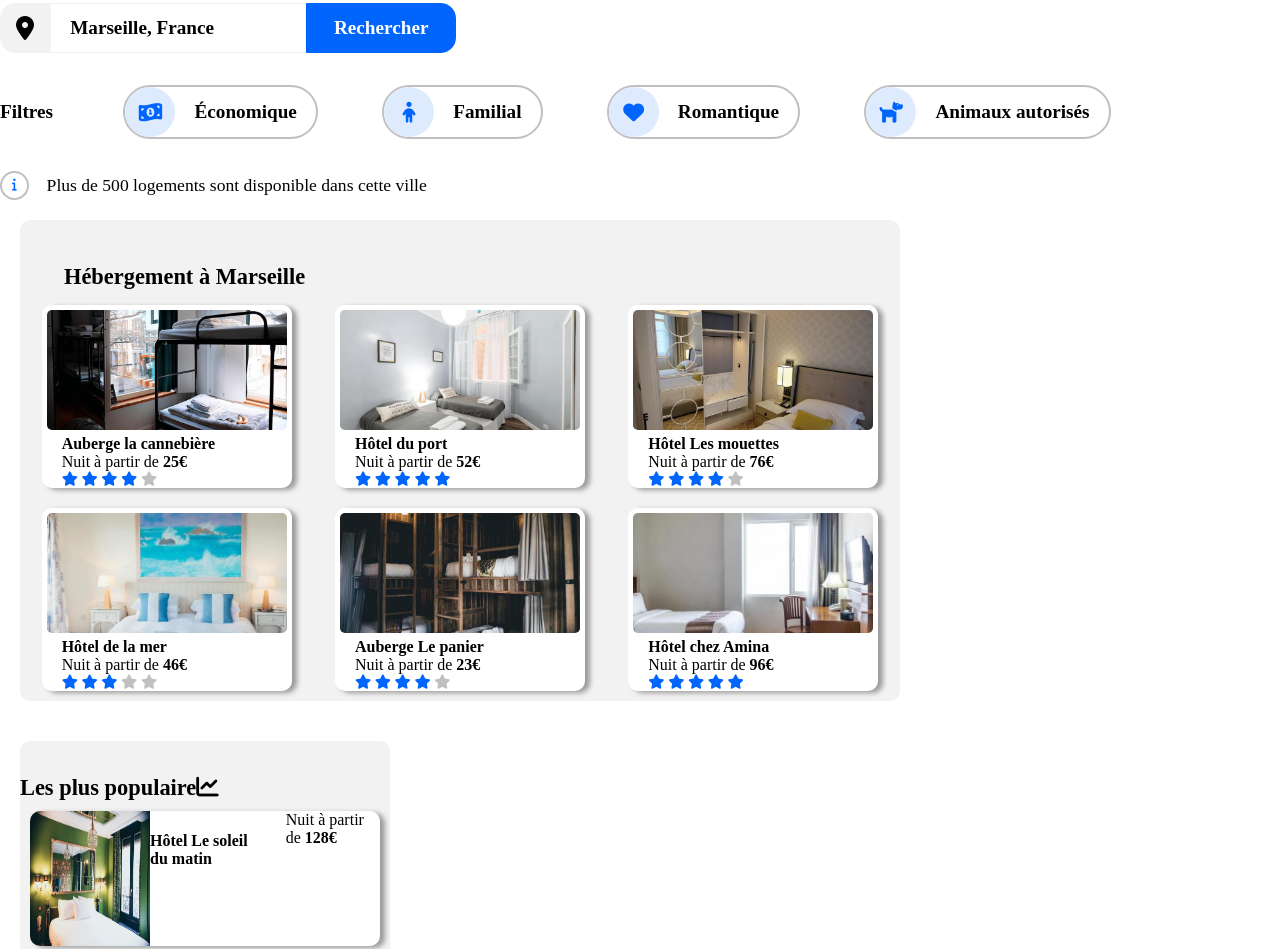
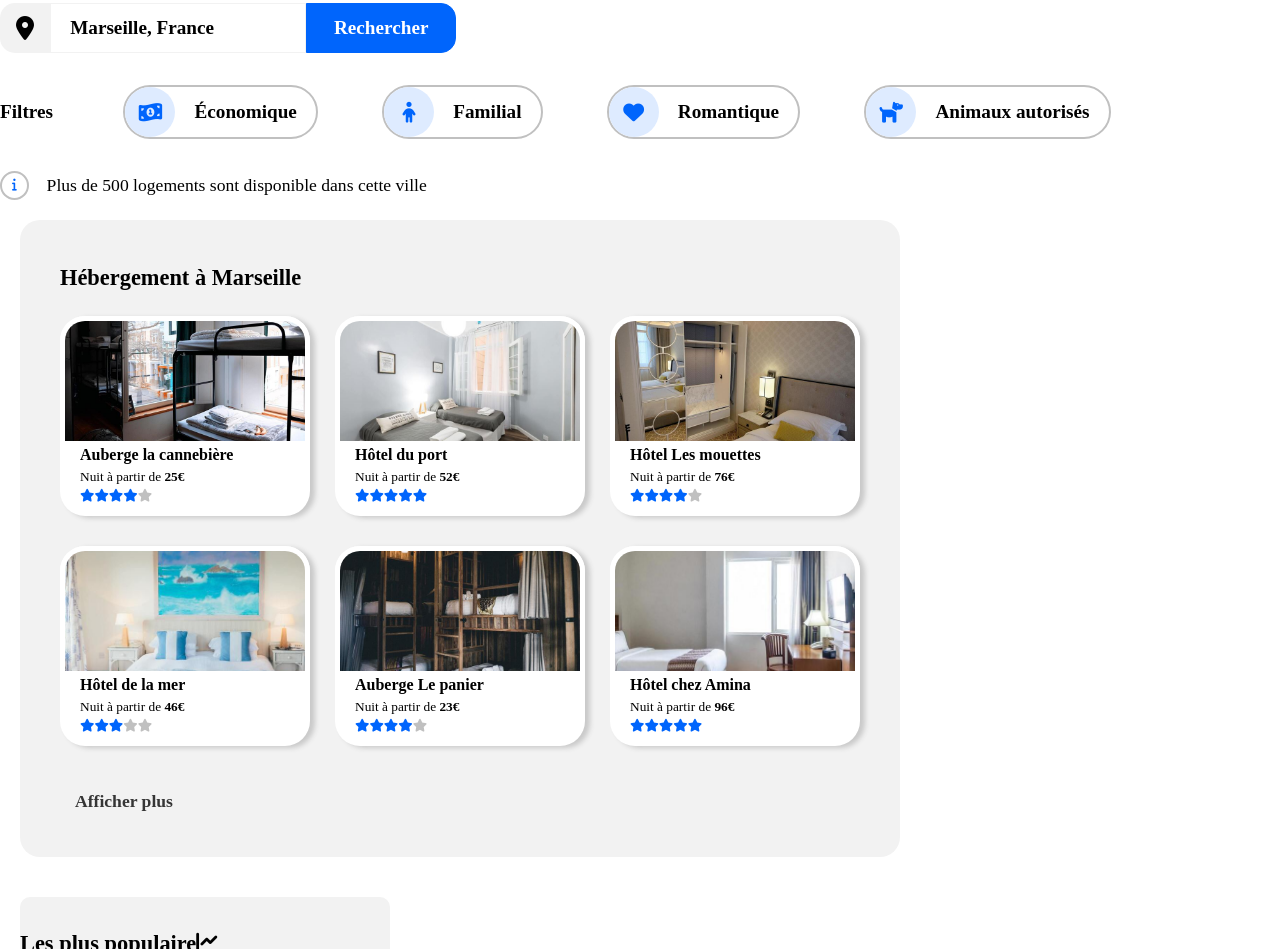
Before and after one commit to FusFendragon/LoicChevallier_2_14012021, a plain HTML site: page index.html in a window 1280 px wide. Shown: the part 183-1132 px from the top of the page. Drawn offline with Linux system fonts and the light colour scheme; a web font is replaced by a local one.

Commit message:
Ajust article id="result-filter"

```diff
--- a/index.html
+++ b/index.html
@@ -36,24 +36,30 @@
 				<div id="filter-key">
 					<p>Filtres</p>
 					<div class="filter-button">
-						<i class="fas fa-money-bill-wave-alt key-icon"></i><p>Économique</p>
+						<i class="fas fa-money-bill-wave-alt key-icon"></i>
+						<p>Économique</p>
 					</div>
 					<div class="filter-button">
-						<i class="fas fa-child key-icon"></i><p>Familial</p>
+						<i class="fas fa-child key-icon"></i>
+						<p>Familial</p>
 					</div>
 					<div class="filter-button">
-						<i class="fas fa-heart key-icon"></i><p>Romantique</p>
+						<i class="fas fa-heart key-icon"></i>
+						<p>Romantique</p>
 					</div>
 					<div class="filter-button">
-						<i class="fas fa-dog key-icon"></i><p>Animaux autorisés</p>
+						<i class="fas fa-dog key-icon"></i>
+						<p>Animaux autorisés</p>
 					</div>
 				</div>
 				<div id="info-filter">
-					<i class="fas fa-info info-filter"></i><p>Plus de 500 logements sont disponible dans cette ville</p>
+					<i class="fas fa-info info-filter"></i>
+					<p>Plus de 500 logements sont disponible dans cette ville</p>
 				</div>
 			</section>
 			<section id="lodging">
 				<article id="result-filter">
+					<div id="bloc-lodging">
 						<h2 id="go-lodging">Hébergement à Marseille</h2>
 						<div class="ad-lodging">
 							<img src="images/hebergements/4_small/marcus-loke-WQJvWU_HZFo-unsplash.jpg" alt="Auberge la cannebière" />
@@ -127,6 +133,8 @@
 								<i class="fa fa-star" aria-hidden="true"></i>
 							</div>
 						</div>
+						<a href="#view-more" id="view-more">Afficher plus</a>
+					</div>
 				</article>
 				<aside id="result-popular">
 					<h2>Les plus populaire<i class="fas fa-chart-line"></i></h2>
--- a/style.css
+++ b/style.css
@@ -47,13 +47,14 @@ header {
 	text-decoration: none;
 	padding: 2.1em 1.5em 2.1em 1.5em;
 	font-size: 1em;
-	font-weight: bold;
+	font-weight: 500;
 }
 .menu-tab a {
 	border-top: 5px solid #0065fc00;
 }
 .text-menu-tab.sign {
 	color: #0065fc;
+	font-weight: 700;
 }
 .menu-tab a:hover {
 	color: #0065fc;
@@ -168,31 +169,61 @@ h3 {
 
 /*result bloc*/
 
+#result-filter {
+	background-color: #f2f2f2;
+	display: flex;
+	flex-wrap: wrap;
+	width: auto;
+	height: auto;
+	border-radius: 20px;
+	margin: 20px 20px 20px 20px;
+	max-width: 880px;
+}
+#result-filter h2 {
+	width: 100%;
+	margin: 0px 0px 25px 0px;
+
+}
+#bloc-lodging {
+	display: flex;
+	flex-wrap: wrap;
+	justify-content: space-between;
+	width: auto;
+	height: auto;
+	margin: 45px 40px 0px 40px;
+}
+
 .ad-lodging {
 	display: flex;
 	flex-direction: column;
 	background-color: white;
-	border-radius: 10px;
-	margin: 10px;
-	max-width: 250px;
-	max-height: 200px;
-	box-shadow: 5px 2px 5px #9b9b9b;
+	margin: 0px 0px 30px 0px;
+	border-radius: 25px;
+	width: 250px;
+	height: 200px;
+	box-shadow: 5px 2px 5px #c9c9c9;
+
 }
 .ad-lodging img {
 	width: 240px;
 	height: 120px;
-	border-radius: 10px;
+	border-top-left-radius: 25px;
+	border-top-right-radius: 25px;
 	border: 5px solid #ffffff;
 	object-fit: cover;
 }
 .ad-lodging h4, p {
-	margin: 0px 0px 0px 20px;
+	margin: 0px 0px 5px 20px;
+}
+.ad-lodging p {
+	font-size: smaller;
 }
 
 /*Rating*/
 
 .rating-lodging-3stars {
-	font-size: 0.9em;
+	display: flex;
+	font-size: 0.8em;
 	margin: 0px 0px 0px 20px;
 }
 .rating-lodging-3stars .fa.fa-star {
@@ -202,7 +233,8 @@ h3 {
 	color: #c0c0c0;
 }
 .rating-lodging-4stars {
-	font-size: 0.9em;
+	display: flex;
+	font-size: 0.8em;
 	margin: 0px 0px 0px 20px;
 }
 .rating-lodging-4stars .fa.fa-star {
@@ -212,7 +244,8 @@ h3 {
 	color: #c0c0c0;
 }
 .rating-lodging-5stars {
-	font-size: 0.9em;
+	display: flex;
+	font-size: 0.8em;
 	margin: 0px 0px 0px 20px;
 }
 .rating-lodging-5stars .fa.fa-star {
@@ -236,25 +269,18 @@ h3 {
 	border-bottom-left-radius: 10px;
 	border-top-left-radius: 10px;
 }
-
-#result-filter {
-	background-color: #f2f2f2;
-	display: flex;
-	flex-wrap: wrap;
-	justify-content: space-around;
-	width: auto;
-	height: auto;
-	border-radius: 10px;
-	margin: 20px 20px 20px 20px;
-	max-width: 880px;
+#view-more {
+	color: #353535;
+	text-decoration: none;
+	padding: 2.1em 1.5em 2.1em 1.5em;
+	font-size: 1.1em;
+	font-weight: bold;
+	padding: 15px;
+	margin: 0px 0px 30px 0px;
 }
 
-#result-filter h2 {
-	/*occupe une ligne ? */
-	width: 100%;
-	margin: 5%;
-	margin-bottom: 5px;
-}
+
+
 
 #lodging {
 	display: flex;
```
Lines whose indentation alone changed are shown as unchanged.
